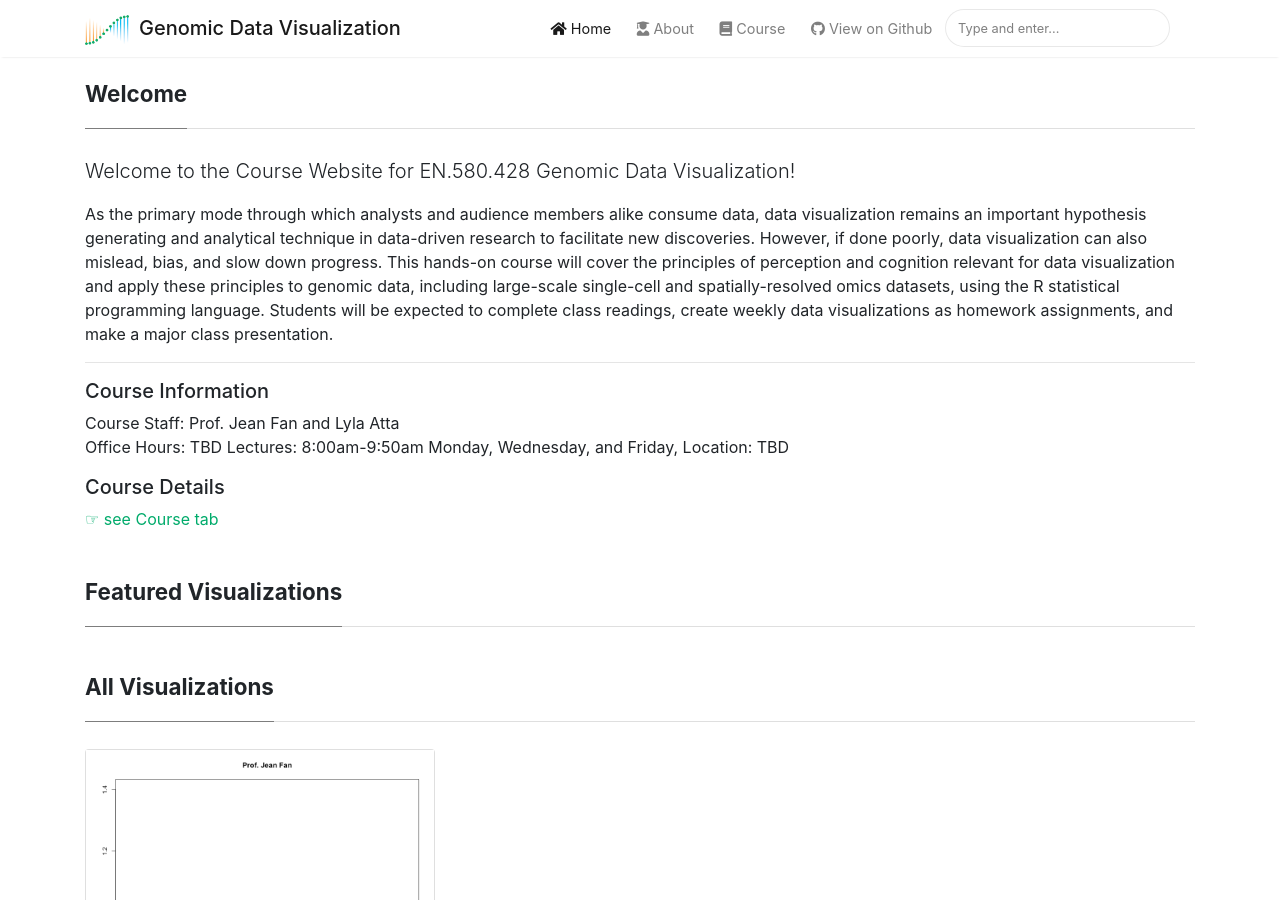
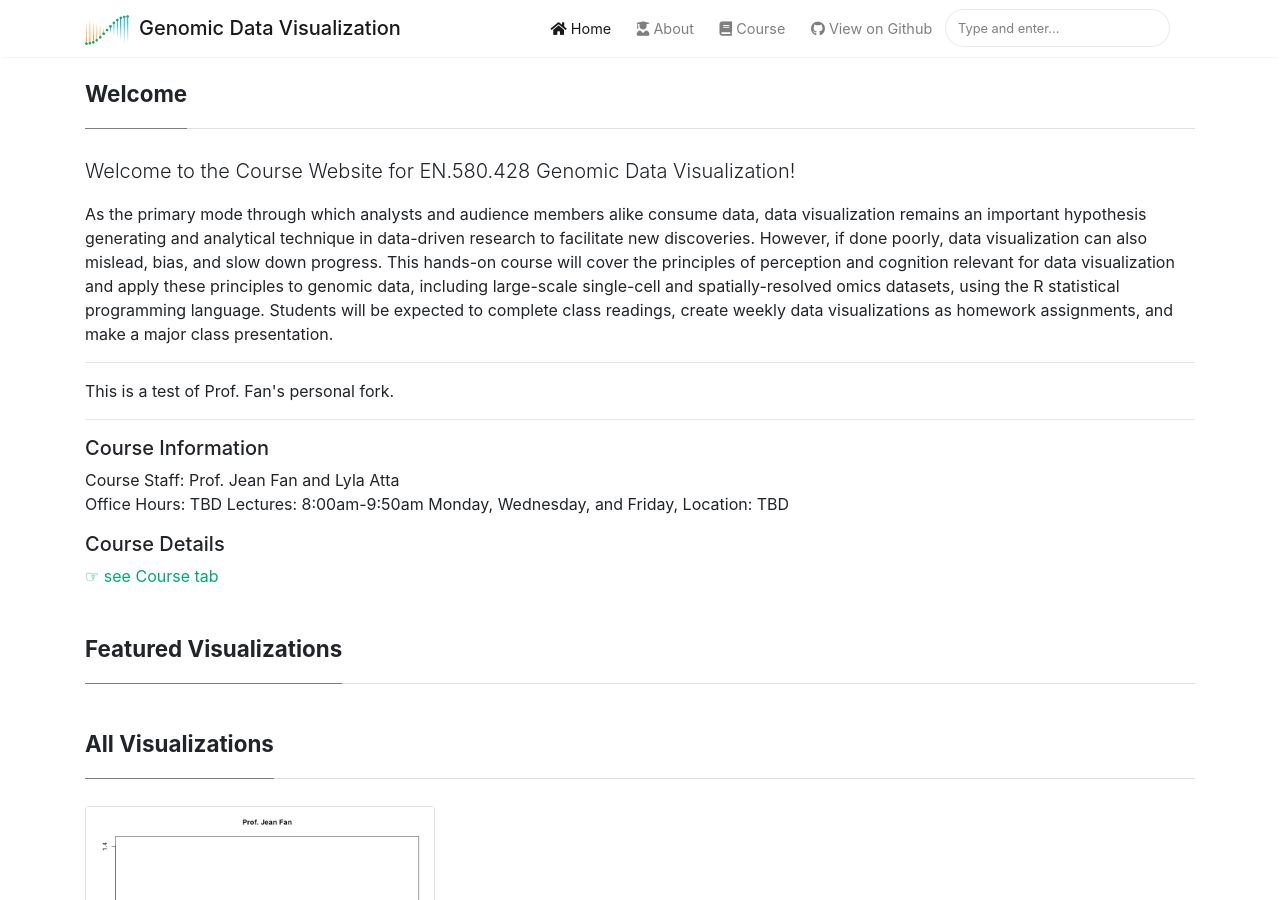
Before and after one commit to JEFworks-Lab/genomic-data-visualization-2022, a Jekyll site: the page built from index.html, in a window 1280 px wide and 900 px high. Built offline with Jekyll 4.4.1, drawn with Linux system fonts in a browser that asks for light colours; nearby versions of some CDN libraries; the list of posts is cut into pages by our own code.

Commit message:
test personal fork

```diff
--- a/index.html
+++ b/index.html
@@ -12,6 +12,8 @@ title: Home
 	    {{ site.description }}
 	</p>
 
+	<hr>
+	This is a test of Prof. Fan's personal fork.
 	<hr>
 
 	<h5>Course Information</h5>
```
